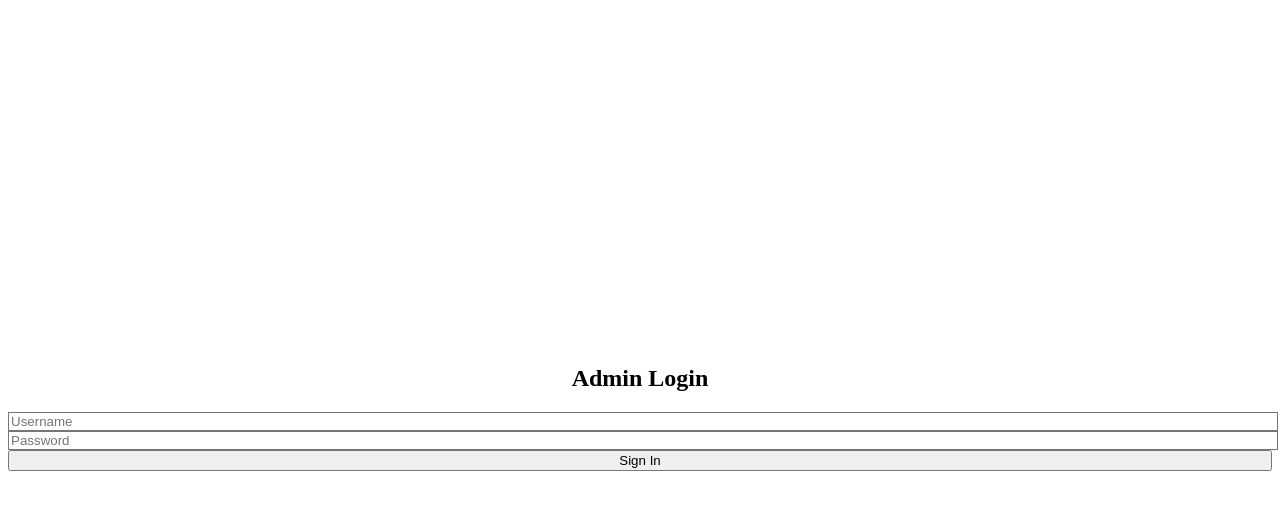
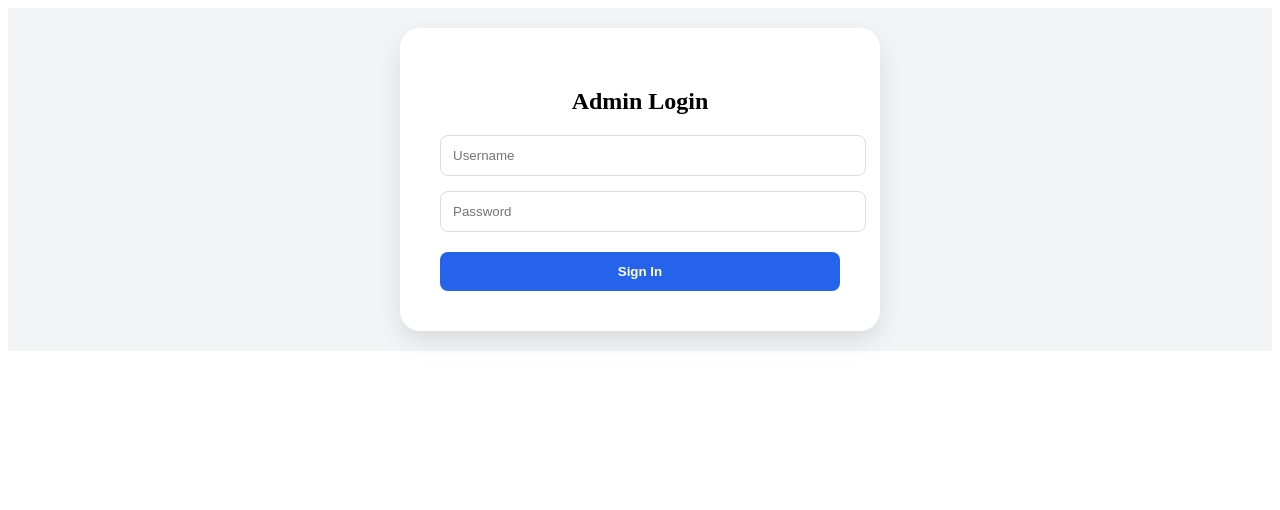
Before and after one commit to shradddha30/project-management-system, a Next.js app: page / in a window 1280 px wide. Shown: the top 510 px of the page. Built offline with nearby package versions, Linux system fonts and the light colour scheme.

Commit message:
Update page.js

```diff
--- a/src/app/page.js
+++ b/src/app/page.js
@@ -1,97 +1,94 @@
 "use client";
 import { useState, useEffect } from 'react';
 
-export default function App() {
+export default function ProjectApp() {
   const [isLoggedIn, setIsLoggedIn] = useState(false);
   const [projects, setProjects] = useState([]);
   const [showModal, setShowModal] = useState(false);
   const [formData, setFormData] = useState({ name: '', description: '' });
   const [loginData, setLoginData] = useState({ username: '', password: '' });
 
-  // 1. Data load karne ke liye
+  // Load Data
   useEffect(() => {
-    const saved = localStorage.getItem('assignment_projs');
+    const saved = localStorage.getItem('my_final_projs');
     if (saved) setProjects(JSON.parse(saved));
+    else setProjects([{ id: 1, name: "Sample Project", description: "Default task", status: "In Progress" }]);
   }, []);
 
-  // 2. Login Logic
+  // Login Handle
   const handleLogin = (e) => {
     e.preventDefault();
     if (loginData.username === 'admin' && loginData.password === 'admin123') {
       setIsLoggedIn(true);
-    } else {
-      alert("Invalid Credentials! Use admin / admin123");
-    }
+    } else { alert("Wrong! Use admin / admin123"); }
   };
 
-  // 3. Add Project Logic
+  // Add Project
   const handleAdd = (e) => {
     e.preventDefault();
-    const newProj = { id: Date.now(), ...formData, status: "In Progress" };
-    const updated = [newProj, ...projects];
+    const newP = { id: Date.now(), ...formData, status: "In Progress" };
+    const updated = [newP, ...projects];
     setProjects(updated);
-    localStorage.setItem('assignment_projs', JSON.stringify(updated));
+    localStorage.setItem('my_final_projs', JSON.stringify(updated));
     setShowModal(false);
     setFormData({ name: '', description: '' });
   };
 
-  // --- LOGIN PAGE ---
+  // Delete Project
+  const handleDelete = (id) => {
+    const filtered = projects.filter(p => p.id !== id);
+    setProjects(filtered);
+    localStorage.setItem('my_final_projs', JSON.stringify(filtered));
+  };
+
   if (!isLoggedIn) {
     return (
-      <div className="min-h-screen flex items-center justify-center bg-gray-100">
-        <div className="bg-white p-10 rounded-3xl shadow-2xl w-full max-w-md">
-          <h2 className="text-3xl font-black text-center mb-8 text-gray-800">Admin Login</h2>
-          <form onSubmit={handleLogin} className="space-y-6">
-            <input
-              type="text" placeholder="Username"
-              className="w-full p-4 bg-gray-50 border rounded-2xl outline-none focus:ring-2 focus:ring-blue-500"
-              onChange={(e) => setLoginData({...loginData, username: e.target.value})}
-              required
-            />
-            <input
-              type="password" placeholder="Password"
-              className="w-full p-4 bg-gray-50 border rounded-2xl outline-none focus:ring-2 focus:ring-blue-500"
-              onChange={(e) => setLoginData({...loginData, password: e.target.value})}
-              required
-            />
-            <button type="submit" className="w-full bg-blue-600 text-white py-4 rounded-2xl font-bold hover:bg-blue-700 transition shadow-lg">Sign In</button>
+      <div style={{minHeight:'100-vh', display:'flex', alignItems:'center', justifyContent:'center', background:'#f3f4f6', padding:'20px'}}>
+        <div style={{background:'white', padding:'40px', borderRadius:'20px', boxShadow:'0 10px 25px rgba(0,0,0,0.1)', width:'100%', maxWidth:'400px'}}>
+          <h2 style={{textAlign:'center', fontWeight:'800', fontSize:'24px', marginBottom:'20px'}}>Admin Login</h2>
+          <form onSubmit={handleLogin}>
+            <input type="text" placeholder="Username" style={{width:'100%', padding:'12px', marginBottom:'15px', borderRadius:'8px', border:'1px solid #ddd'}} onChange={(e)=>setLoginData({...loginData, username:e.target.value})} required />
+            <input type="password" placeholder="Password" style={{width:'100%', padding:'12px', marginBottom:'20px', borderRadius:'8px', border:'1px solid #ddd'}} onChange={(e)=>setLoginData({...loginData, password:e.target.value})} required />
+            <button type="submit" style={{width:'100%', padding:'12px', background:'#2563eb', color:'white', border:'none', borderRadius:'8px', fontWeight:'bold', cursor:'pointer'}}>Sign In</button>
           </form>
         </div>
       </div>
     );
   }
 
-  // --- DASHBOARD PAGE ---
   return (
-    <div className="p-8 bg-gray-50 min-h-screen">
-      <div className="max-w-6xl mx-auto flex justify-between items-center mb-10 bg-white p-6 rounded-3xl shadow-sm">
-        <h1 className="text-3xl font-black text-gray-800">Project <span className="text-blue-600">Pro</span></h1>
-        <div className="flex gap-4">
-          <button onClick={() => setShowModal(true)} className="bg-blue-600 text-white px-6 py-3 rounded-2xl font-bold">+ Add Project</button>
-          <button onClick={() => setIsLoggedIn(false)} className="text-red-500 font-bold">Logout</button>
+    <div style={{padding:'40px', background:'#f9fafb', minHeight:'100vh'}}>
+      <div style={{maxWidth:'1000px', margin:'0 auto', display:'flex', justifyContent:'space-between', alignItems:'center', background:'white', padding:'20px', borderRadius:'15px', boxShadow:'0 2px 10px rgba(0,0,0,0.05)'}}>
+        <h1 style={{fontSize:'24px', fontWeight:'bold'}}>Project <span style={{color:'#2563eb'}}>Dashboard</span></h1>
+        <div>
+          <button onClick={()=>setShowModal(true)} style={{background:'#2563eb', color:'white', padding:'10px 20px', borderRadius:'8px', border:'none', fontWeight:'bold', marginRight:'10px', cursor:'pointer'}}>+ Add Project</button>
+          <button onClick={()=>setIsLoggedIn(false)} style={{color:'#ef4444', border:'none', background:'none', cursor:'pointer', fontWeight:'bold'}}>Logout</button>
         </div>
       </div>
 
-      <div className="max-w-6xl mx-auto grid grid-cols-1 md:grid-cols-2 lg:grid-cols-3 gap-8">
+      <div style={{maxWidth:'1000px', margin:'30px auto', display:'grid', gridTemplateColumns:'repeat(auto-fill, minmax(300px, 1fr))', gap:'20px'}}>
         {projects.map(p => (
-          <div key={p.id} className="bg-white p-7 rounded-[32px] shadow-sm border-t-8 border-blue-500">
-            <h3 className="text-2xl font-bold text-gray-800 mb-2">{p.name}</h3>
-            <p className="text-gray-500 text-sm mb-6">{p.description}</p>
-            <span className="bg-blue-50 text-blue-600 px-4 py-1 rounded-full text-xs font-black uppercase">{p.status}</span>
+          <div key={p.id} style={{background:'white', padding:'20px', borderRadius:'15px', borderLeft:'6px solid #2563eb', boxShadow:'0 4px 6px rgba(0,0,0,0.05)'}}>
+            <h3 style={{margin:'0 0 10px 0', fontSize:'20px'}}>{p.name}</h3>
+            <p style={{color:'#666', fontSize:'14px', marginBottom:'20px'}}>{p.description}</p>
+            <div style={{display:'flex', justifyContent:'space-between', alignItems:'center'}}>
+              <span style={{background:'#dbeafe', color:'#1e40af', padding:'4px 12px', borderRadius:'20px', fontSize:'12px', fontWeight:'bold'}}>{p.status}</span>
+              <button onClick={()=>handleDelete(p.id)} style={{color:'#ef4444', background:'none', border:'none', cursor:'pointer', fontSize:'12px'}}>Delete</button>
+            </div>
           </div>
         ))}
       </div>
 
       {showModal && (
-        <div className="fixed inset-0 bg-black/40 backdrop-blur-sm flex items-center justify-center p-4">
-          <div className="bg-white p-10 rounded-[40px] w-full max-w-md shadow-2xl">
-            <h2 className="text-2xl font-bold mb-6 text-center">New Project</h2>
-            <form onSubmit={handleAdd} className="space-y-4">
-              <input className="w-full bg-gray-50 p-4 rounded-xl" placeholder="Title" value={formData.name} onChange={(e) => setFormData({...formData, name: e.target.value})} required />
-              <textarea className="w-full bg-gray-100 p-4 rounded-xl h-32" placeholder="Description" value={formData.description} onChange={(e) => setFormData({...formData, description: e.target.value})} required />
-              <div className="flex gap-4">
-                <button type="submit" className="flex-1 bg-blue-600 text-white py-4 rounded-xl font-bold">SAVE</button>
-                <button type="button" onClick={() => setShowModal(false)} className="flex-1 bg-gray-200 py-4 rounded-xl font-bold">CANCEL</button>
+        <div style={{position:'fixed', inset:0, background:'rgba(0,0,0,0.5)', display:'flex', alignItems:'center', justifyContent:'center', padding:'20px'}}>
+          <div style={{background:'white', padding:'30px', borderRadius:'20px', width:'100%', maxWidth:'400px'}}>
+            <h2 style={{marginTop:0}}>New Project</h2>
+            <form onSubmit={handleAdd}>
+              <input placeholder="Project Name" style={{width:'100%', padding:'12px', marginBottom:'10px', borderRadius:'8px', border:'1px solid #ddd'}} onChange={(e)=>setFormData({...formData, name:e.target.value})} required />
+              <textarea placeholder="Description" style={{width:'100%', padding:'12px', marginBottom:'15px', borderRadius:'8px', border:'1px solid #ddd', height:'100px'}} onChange={(e)=>setFormData({...formData, description:e.target.value})} required />
+              <div style={{display:'flex', gap:'10px'}}>
+                <button type="submit" style={{flex:1, padding:'12px', background:'#2563eb', color:'white', borderRadius:'8px', border:'none', fontWeight:'bold'}}>Save</button>
+                <button type="button" onClick={()=>setShowModal(false)} style={{flex:1, padding:'12px', background:'#eee', borderRadius:'8px', border:'none'}}>Cancel</button>
               </div>
             </form>
           </div>
```
